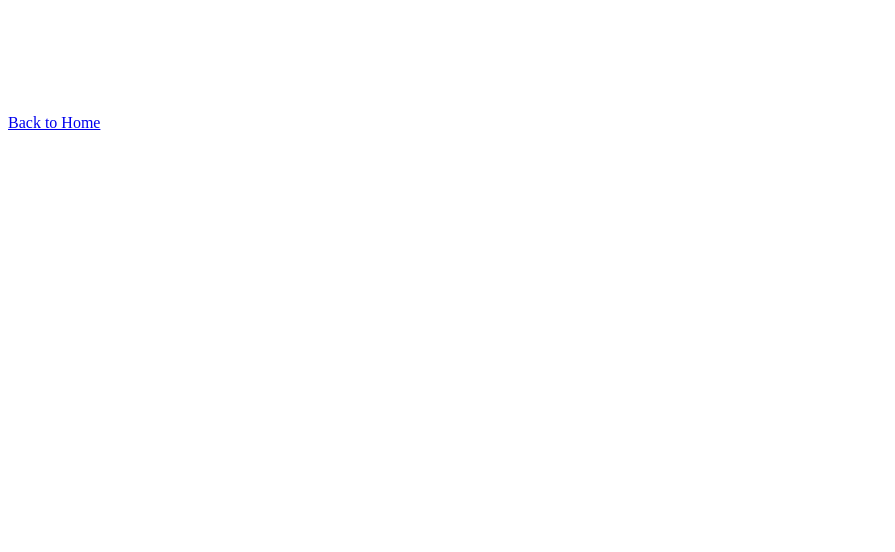
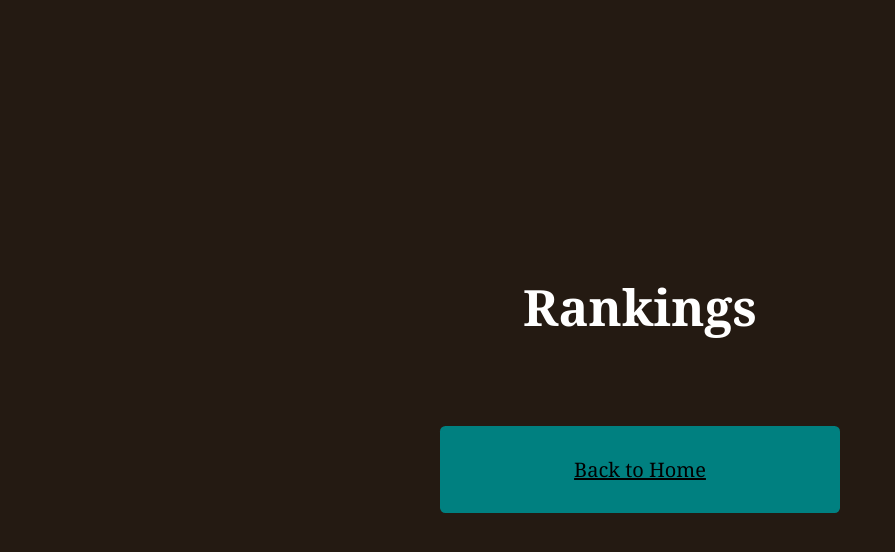
Before and after one commit to selden-CBC2021/Timed-Coding-Quiz, a plain HTML site: page highscores.html in a window 1280 px wide. Shown: the whole page, without its empty margins (0-895 px from the left). Drawn offline with Linux system fonts and the light colour scheme.

```diff
--- a/highscores.html
+++ b/highscores.html
@@ -7,6 +7,7 @@
     <title>High Scores</title>
     <link rel="stylesheet" href="assets/css/highscores.css">
     <link rel="stylesheet" href="assets/css/game.css">
+    <link rel="stylesheet" href="assets/css/home.css">
 
 </head>
 <body>
```
